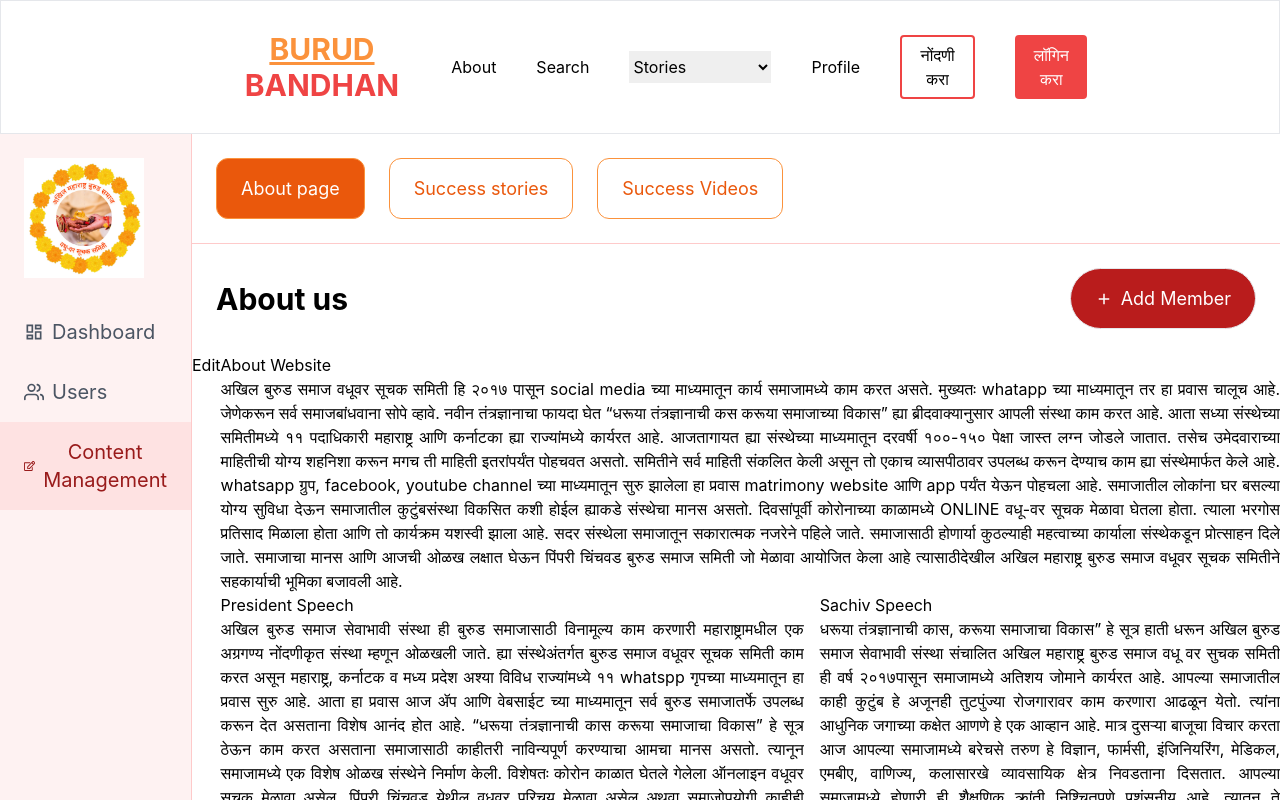
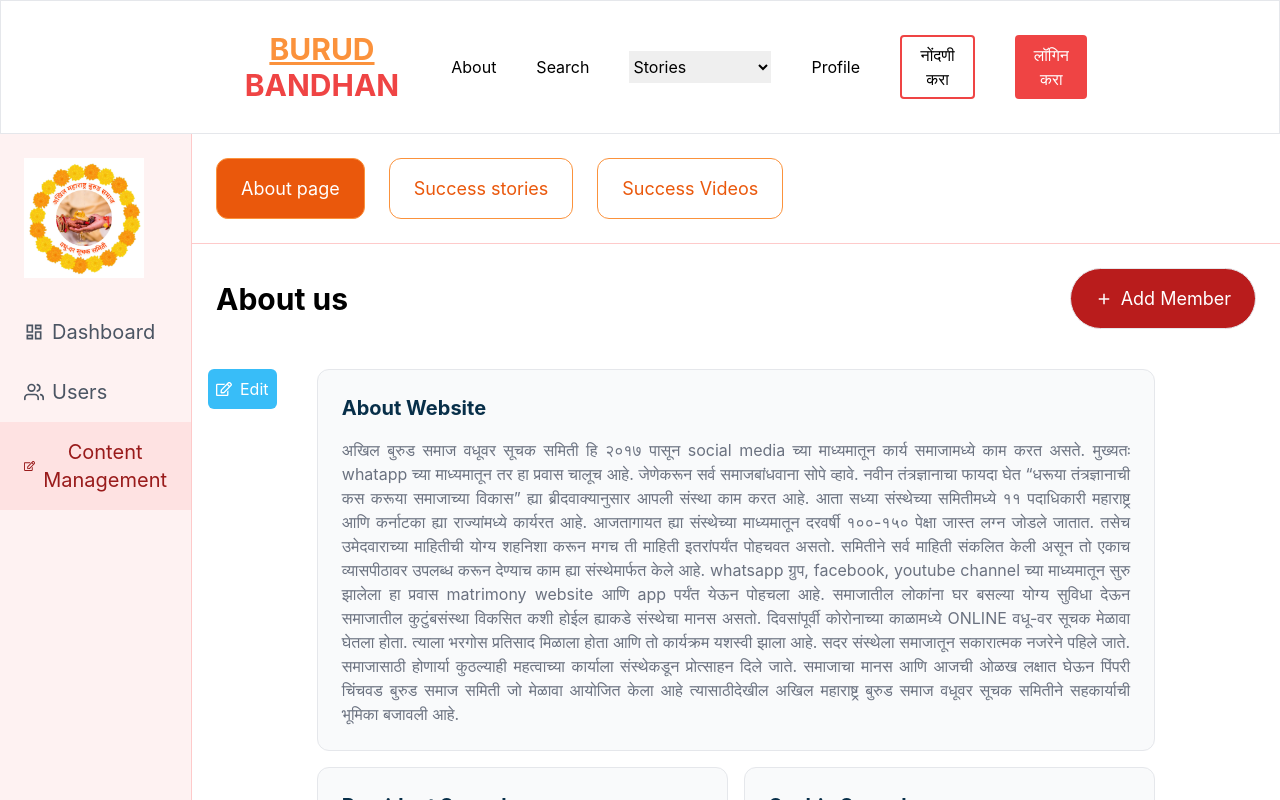
Before and after one commit to Increditex-Software-Solutions-Pvt-Ltd/new_BurudBandhan, a React (Create React App) app in the folder frontend/: page /admin in a window 1280 px wide. Both pictures are taken after a click on the element "Content Management". Shown: the top 800 px of the page. Built offline with nearby package versions, Linux system fonts and the light colour scheme.

Commit message:
modified css

```diff
--- a/frontend/src/Components/Admin/AboutUs.jsx
+++ b/frontend/src/Components/Admin/AboutUs.jsx
@@ -1,6 +1,7 @@
 import React from 'react';
 import { MdAdd } from "react-icons/md";
 import HeadingAndparagraph from './HeadingAndparagraph';
+import { FaRegEdit } from "react-icons/fa";
 
 const aboutWebsite = {
     title: "About Website",
@@ -40,23 +41,32 @@
         </div>
 
         {/* edit about us page */}
-        <div className='flex'>
+        <div className='flex '>
             {/* edit button */}
-            <div>
-                <div className='flex items-center gap-2'>
-                    {/* edit icon */}
+            <div className='p-4 w-[10%] '>
+                <div
+                className=' w-fit flex items-center gap-2
+                text-white bg-sky-400 hover:bg-sky-500 p-2 rounded-md
+                cursor-pointer
+
+                '>
+                    <FaRegEdit />
                     <p>Edit</p>
                 </div>
             </div>
 
-            <div>
+            <div className='w-[80%] p-4 flex flex-col gap-4'>
                 <div>
                     <HeadingAndparagraph content={aboutWebsite}  />
                 </div>
 
                 <div className='flex gap-4'>
-                    <HeadingAndparagraph content={presidentSpeech} />
-                    <HeadingAndparagraph content={sachivSpeech} />
+                    <div className='w-[50%]'>
+                        <HeadingAndparagraph content={presidentSpeech} />
+                    </div>
+                    <div className='w-[50%]'>
+                        <HeadingAndparagraph content={sachivSpeech} />
+                    </div>
                 </div>
             </div>
         </div>
--- a/frontend/src/Components/Admin/HeadingAndparagraph.jsx
+++ b/frontend/src/Components/Admin/HeadingAndparagraph.jsx
@@ -2,9 +2,9 @@
 
 const HeadingAndparagraph = ({content}) => {
   return (
-    <div className='text-justify'>
-        <h1>{content.title}</h1>
-        <p>{content.description}</p>
+    <div className='text-justify border rounded-xl p-6 bg-gray-50'>
+        <h1 className='text-xl font-bold text-sky-950'>{content.title}</h1>
+        <p className='mt-4 text-gray-500'>{content.description}</p>
     </div>
   )
 }
```
